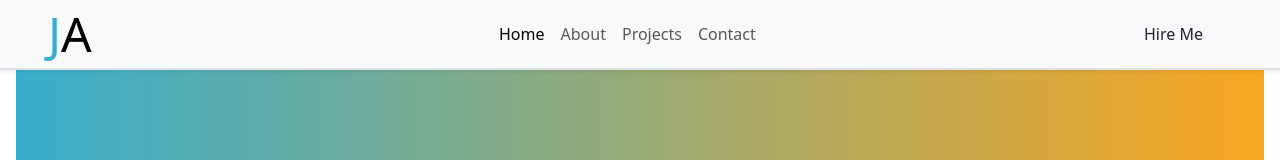
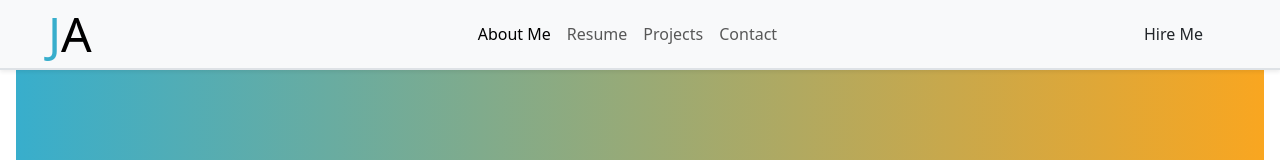
Before and after one commit to arceojoshua1994/challenge-10-react-portfolio, a React (Vite) app: page / in a window 1280 px wide. Shown: the top 160 px of the page. Built offline with nearby package versions, Linux system fonts and the light colour scheme.

Commit message:
troubleshooting

```diff
--- a/src/components/NavTabs.jsx
+++ b/src/components/NavTabs.jsx
@@ -14,16 +14,16 @@ function NavTabs({ currentPage, handlePageChange }) {
             className={`nav-item nav-link ${currentPage === 'Home' ? 'active' : ''}`}
             onClick={() => handlePageChange('Home')}
           >
-            Home
+            About Me
           </a>
           <a
             href="#about"
             className={`nav-item nav-link ${currentPage === 'About' ? 'active' : ''}`}
             onClick={() => handlePageChange('About')}
           >
-            About
+            Resume
           </a>
-          {/* Assuming 'Quality' should link to 'Projects' as per your original component */}
+
           <a
             href="#projects"
             className={`nav-item nav-link ${currentPage === 'Projects' ? 'active' : ''}`}
@@ -38,7 +38,7 @@ function NavTabs({ currentPage, handlePageChange }) {
           >
             Contact
           </a>
-          {/* Add more links as needed */}
+
         </div>
         <a href="#contact" className="btn btn-outline-color d-none d-lg-block" onClick={() => handlePageChange('Contact')}>
           Hire Me
--- a/src/components/PortfolioContainer.jsx
+++ b/src/components/PortfolioContainer.jsx
@@ -10,7 +10,6 @@ import Footer from './Footer';
 export default function PortfolioContainer() {
   const [currentPage, setCurrentPage] = useState('Home');
 
-  // This method is checking to see what the value of `currentPage` is. Depending on the value of currentPage, we return the corresponding component to render.
   const renderPage = () => {
     if (currentPage === 'Home') {
       return <Home />;
@@ -30,9 +29,9 @@ export default function PortfolioContainer() {
 
   return (
     <div>
-      {/* We are passing the currentPage from state and the function to update it */}
+
       <NavTabs currentPage={currentPage} handlePageChange={handlePageChange} />
-      {/* Here we are calling the renderPage method which will return a component  */}
+
       <main className="mx-3">{renderPage()}</main>
       <Footer />
     </div>
--- a/src/components/pages/Home.jsx
+++ b/src/components/pages/Home.jsx
@@ -1,10 +1,10 @@
 export default function Home() {
   return (
     <div className="container-fluid bg-primary d-flex align-items-center py-5 gradient-header" id="home" style={{ minHeight: '100vh' }}>
-      <div className="container mb-5"> {/* Added bottom margin to the container */}
+      <div className="container mb-5">
         <div className="row align-items-center">
-          <div className="col-lg-5 px-5 pl-lg-0 pb-5 pb-lg-0 mb-4"> {/* Added bottom margin to the image column */}
-            <img className="img-fluid w-100 rounded-circle shadow-sm mb-3" src="assets/images/IMG_1973.JPG" alt="Joshua Arceo" /> {/* Added bottom margin to the image */}
+          <div className="col-lg-5 px-5 pl-lg-0 pb-5 pb-lg-0 mb-4">
+            <img className="img-fluid w-100 rounded-circle shadow-sm mb-3" src="assets/images/IMG_1973.JPG" alt="Joshua Arceo" />
           </div>
           <div className="col-lg-7 text-center text-lg-left">
             <h3 className="text-white font-weight-normal mb-3">I'm</h3>
```
